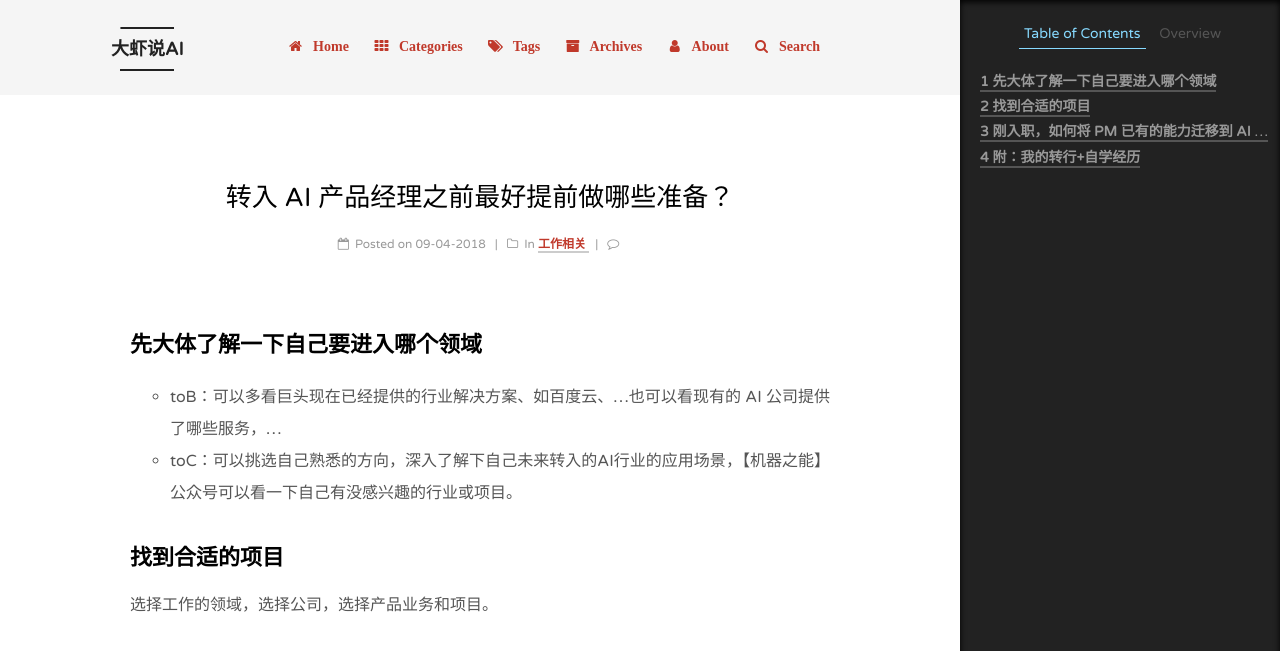
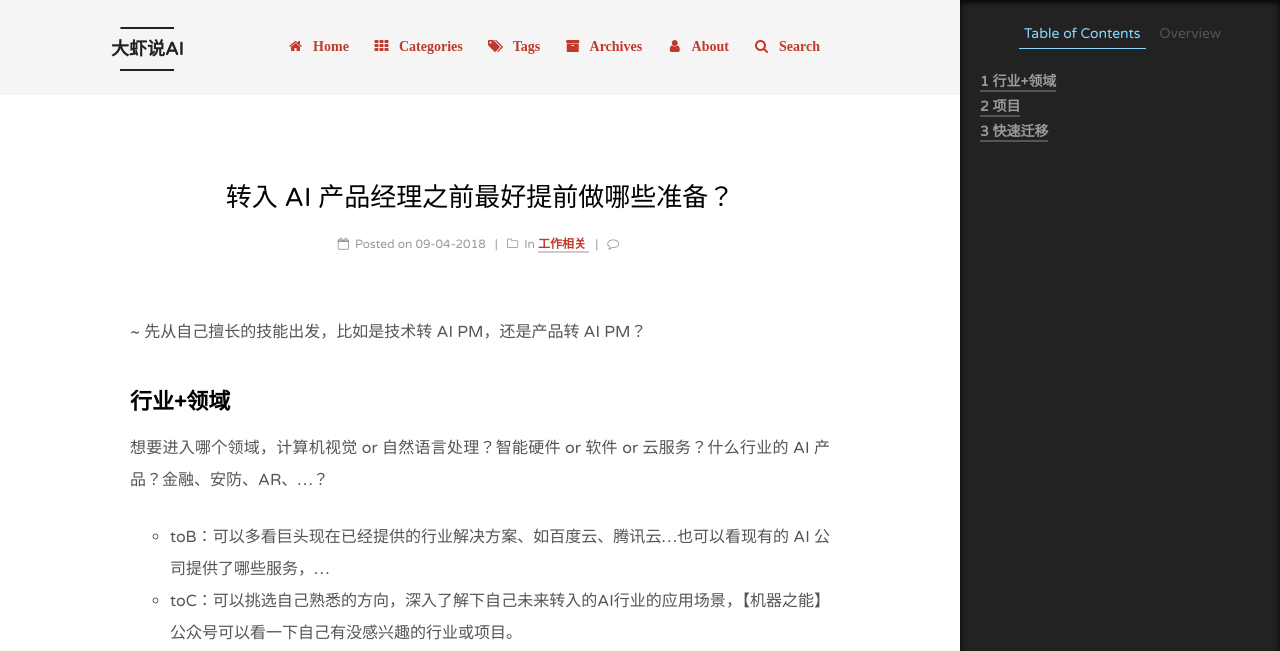
Before and after one commit to RamyWu/RamyWu.github.io, a Jekyll site: the page built from _posts/2018-04-09-Get-Ready-For-AI-PM-.md, in a window 1280 px wide and 1400 px high. Shown: the top 651 px of the window. Built offline with Jekyll 4.4.1, drawn with Linux system fonts in a browser that asks for light colours; comment, search, counter and statistics services are not loaded; some of the changed text lies outside the part shown.

Commit message:
update order

```diff
--- a/_posts/2018-04-09-Get-Ready-For-AI-PM-.md
+++ b/_posts/2018-04-09-Get-Ready-For-AI-PM-.md
@@ -6,15 +6,22 @@ tags: [Work,AI PM]
 category: 工作相关
 ---
 
-## 先大体了解一下自己要进入哪个领域
+~ 先从自己擅长的技能出发，比如是技术转 AI PM，还是产品转 AI PM？
 
-- toB：可以多看巨头现在已经提供的行业解决方案、如百度云、...也可以看现有的 AI 公司提供了哪些服务，...
+## 行业+领域
+
+想要进入哪个领域，计算机视觉 or 自然语言处理？智能硬件 or 软件 or 云服务？什么行业的 AI 产品？金融、安防、AR、...？
+
+- toB：可以多看巨头现在已经提供的行业解决方案、如百度云、腾讯云...也可以看现有的 AI 公司提供了哪些服务，...
 - toC：可以挑选自己熟悉的方向，深入了解下自己未来转入的AI行业的应用场景，【机器之能】公众号可以看一下自己有没感兴趣的行业或项目。
 
+参考下图，整个 AI 领域随便选。
 
-## 找到合适的项目
+![](http://ojcp18ifz.bkt.clouddn.com/2018-04-17-AI100.png)
 
-选择工作的领域，选择公司，选择产品业务和项目。
+## 项目
+
+选择工作的领域，选择公司，然后选择产品业务和项目。
 
 如果能有目标项目，最好就直接去做，如果没有，就做目标公司主要业务的产品，做竞品分析和调研。
 
@@ -31,7 +38,9 @@ category: 工作相关
 如果一直是浅浅地了解，那么可能3个月就能学会的东西，你花了3年都get不到。
 
 
-## 刚入职，如何将 PM 已有的能力迁移到 AI 项目中？
+## 快速迁移
+
+刚入职，如何将 PM 已有的能力迁移到 AI 项目中？
 
 
 如果已经转进 AI 了，你也已经有了常规 PM 的基本能力：竞品分析、需求分析、用户研究、项目管理能力...，这些都是可以迁移的，对 AI PM 来说也是必须掌握的。
@@ -48,9 +57,9 @@ category: 工作相关
 
 ---
 
-## 附：我的转行+自学经历
+### 附：我的转行+自学经历
 
-###（1）：NLP -「校对」
+####（1）：NLP -「校对」
 
 去年我从刚转到阳老师的 AI-NLP 团队，其实就很难熬过这种学习期，如果是我以前的学习方法来学习（先读书后行动），我不可能在半年内搞定产品上线，好在我的老板-阳老师本身就是技术大牛，对学习方法又有很强的理论背景，所以带我们从新手入门会绕过外面那些人的学习方法。
 
@@ -71,7 +80,7 @@ category: 工作相关
 
 但是光分析别家产品的东西，不去思考，永远都是自己的主观臆断。自己做出来的，或者自己从解决一个问题出发，而找到的东西，才能有更强的理解。
 
-### （2）：NLP + 语言学 -「公司取名」
+#### （2）：NLP + 语言学 -「公司取名」
 
 > 之前打算要开一个新公司，但是起公司名就非常苦恼，光靠脑子想半个月都想不出来。后来用 AI 批量生成好名字的方法，只用了几天时间。其中我需要快速学习底层理论：认知语言学的基本层次范畴原理，人脑的记忆生存优势，名字寓意背后有哪些好的文化模因.....
 >
```
Also changed, not shown: _posts/2017-08-10-Daxia-in-OMC.md (+3 -1 lines), _posts/2017-09-26-Note-PS.md (+1 -1 lines), _posts/2017-09-28-Note-UEList.md (+1 -0 lines), _posts/2018-04-06-How-to-be-AI-PM.md (deleted, +0 -35 lines), _posts/2018-04-09-What-Problems-in-AI-PM-works.md (+3 -1 lines), _posts/2018-04-17-Some-Questions-About-How-to-be-an-AI-PM.md (added, +27 -0 lines).
